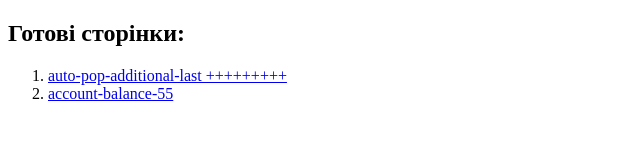
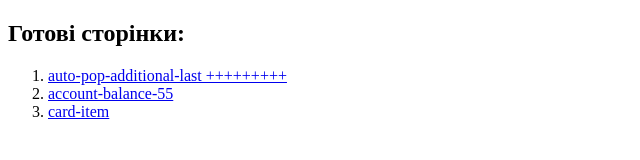
Before and after one commit to alexsand-r/test-3, a plain HTML site: page index.html in a window 1280 px wide. Shown: the full height of the page, 0-640 px from the left. Drawn offline with Linux system fonts and the light colour scheme.

Commit message:
Update index.html

```diff
--- a/index.html
+++ b/index.html
@@ -14,6 +14,7 @@
 
                     <li><a target="_blank" href="auto-pop-additional-last.html">auto-pop-additional-last +++++++++</a></li>
                     <li><a target="_blank" href="account-balance.html">account-balance-55</a></li>
+                             <li><a target="_blank" href="card-item.html">card-item</a></li>
 
                 </ol>
 
```
